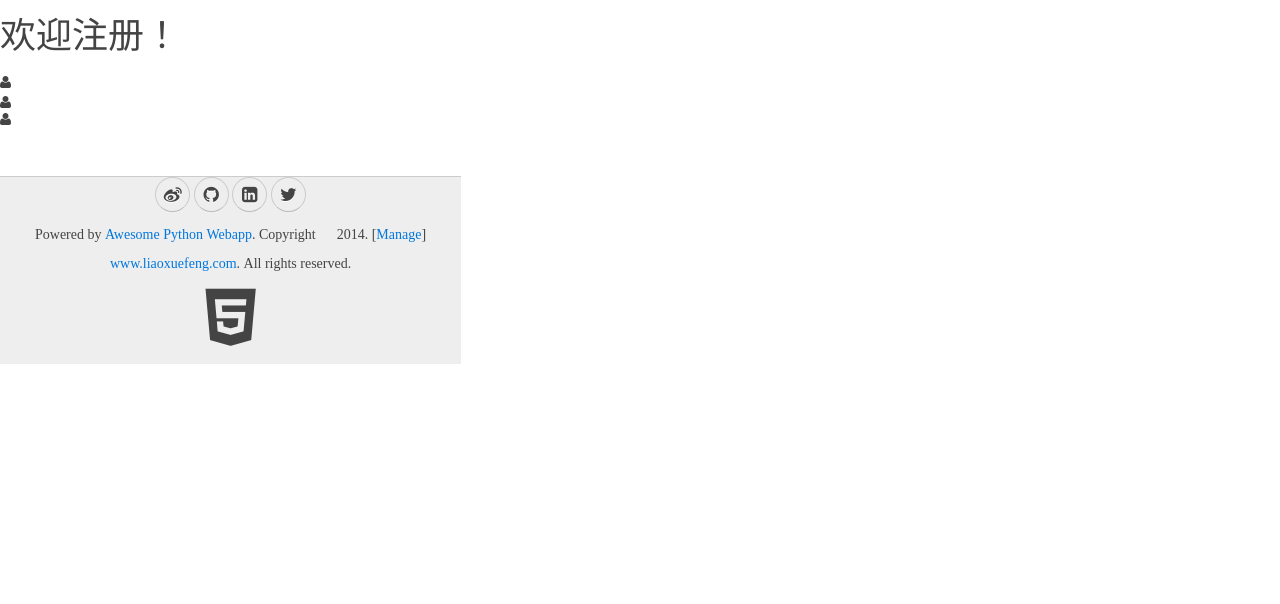
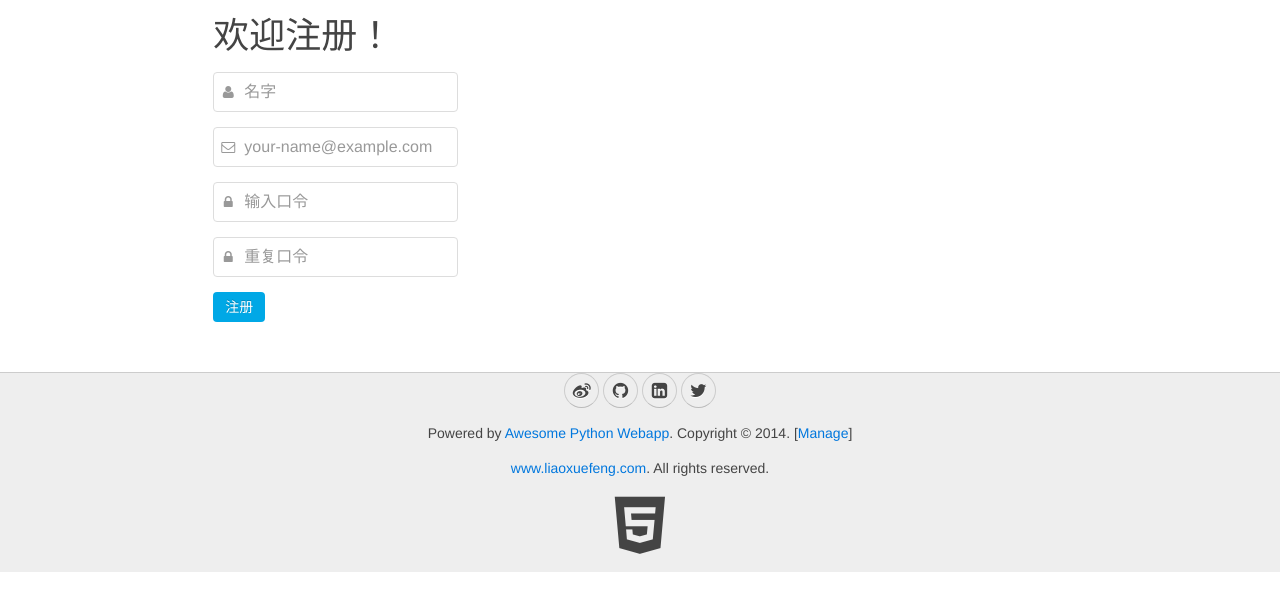
Before and after one commit to chen866/pyhton_web, a Python web app: template www/templates/register.html in a window 1280 px wide. Shown: the part 41-645 px from the top of the page. Run offline with Jinja, Linux system fonts and the light colour scheme; the template is opened without the code that fills it, so the values that code supplies are empty.

Commit message:
前台调试完成，后台仍有bug

```diff
--- a/www/models.py
+++ b/www/models.py
@@ -11,7 +11,7 @@
 
     id = StringField(primary_key=True, default=next_id)
     email = StringField(ddl='varchar(50)')
-    passwd = StringField(ddl='varchar(50)')
+    password = StringField(ddl='varchar(50)')
     admin = BooleanField()
     name = StringField(ddl='varchar(50)')
     image = StringField(ddl='varchar(500)')
--- a/www/static/css/awesome.css
+++ b/www/static/css/awesome.css
@@ -6,7 +6,7 @@
 }
 
 #vm {
-    display: none;
+/*    display: none;*/
 }
 #loading {
     margin-bottom: 15px;
--- a/www/static/js/awesome.js
+++ b/www/static/js/awesome.js
@@ -218,7 +218,6 @@
 // extends jQuery.form:
 
 $(function () {
-    console.log('Extends $form...');
     $.fn.extend({
         showFormError: function (err) {
             return this.each(function () {
--- a/www/templates/__base__.html
+++ b/www/templates/__base__.html
@@ -7,8 +7,8 @@
     <link rel="stylesheet" href="../static/css/awesome.css">
     <link rel="stylesheet" href="../static/css/uikit.gradient.min.css">
     <link rel="stylesheet" href="../static/css/uikit.min.css">
+    <script src="../static/js/jquery.min.js"></script>
     <script src="../static/js/awesome.js"></script>
-    <script src="../static/js/jquery.min.js"></script>
     <script src="../static/js/sha1.min.js"></script>
     <script src="../static/js/sticky.min.js"></script>
     <script src="../static/js/uikit.min.js"></script>
--- a/www/templates/register.html
+++ b/www/templates/register.html
@@ -5,43 +5,43 @@
 {% block beforehead %}
 
 <script>
-    function validateEmail(email){
-        var re = /^[a-z0-9\.\-\_]+\@[a-z0-9\-\_]+(\.[a-z0-9\-\_]+){1,4}$;
+    function validateEmail(email) {
+        var re = /^[a-z0-9\.\-\_]+\@[a-z0-9\-\_]+(\.[a-z0-9\-\_]+){1,4}$/;
         return re.test(email.toLowerCase());
     }
 
-    $(funtion(){
+    $(function () {
         var vm = new Vue({
             el: '#vm',
-        data:{
+            data: {
                 name: '',
                 email: '',
                 password1: '',
                 password2: ''
             },
-        method: {
-            submit: function(event){
+            methods: {
+                submit: function (event) {
                     event.preventDefault();
                     var $form = $('#vm');
-                if(!this.name.trim()){
+                    if (!this.name.trim()) {
                         return $form.showFormError('请输入名字');
                     }
-                if(!validateEmail(this.email.trim().toLowerCase())){
+                    if (!validateEmail(this.email.trim().toLowerCase())) {
                         return $form.showFormError('请输入正确的Email地址');
                     }
-                if(this.password1.length < 6){
+                    if (this.password1.length < 6) {
                         return $form.showFormError('口令长度至少为6个字符');
                     }
-                if(this.password1 !== this.password2){
+                    if (this.password1 !== this.password2) {
                         return $form.showFormError('两次口令输入不一致');
                     }
                     var email = this.email.trim().toLowerCase();
-                $form.postJSON('/api/users',{
+                    $form.postJSON('/api/users', {
                         name: this.name.trim(),
                         email: email,
-                    password: cryptoJS.SHA1(email + ';' +this.password1).toString()
-                }, function(err, r){
-                    if(err){
+                        password: CryptoJS.SHA1(email + ';' + this.password1).toString()
+                    }, function (err, r) {
+                        if (err) {
                             return $form.showFormError(err);
                         }
                         return location.assign('/');
@@ -57,36 +57,31 @@
 
 {% block content %}
 
-<div class="uk-width-2-3">
+<div class="uk-width-2-3 uk-align-center">
     <h1>欢迎注册！</h1>
     <form id="vm" v-on="submit: submit" class="uk-form uk-form-stacked">
-        <div class="uk-alert uk-alert-danger uk-hidden"></div>
-        <div class="uk-form-row">
-            <lable class="uk-form-lable">名字：</lable>
-            <div class="uk-form-controls">
-                <input v-model="name" type="text" maxlength="50" placeholder="名字" class="uk-width-1-1"/>
+        <div class="uk-alert uk-alert-danger uk-hidden uk-form-width-1-1"></div>
+        <div class="uk-form-row uk-form-icon uk-width-1-1">
+            <i class="uk-icon-user"></i>
+            <input v-model="name" type="text" maxlength="50" placeholder="名字" class="uk-form-width-1-1 uk-form-large"/>
         </div>
+        <div class="uk-form-row uk-form-icon uk-width-1-1">
+            <i class="uk-icon-envelope-o"></i>
+            <input v-model="email" type="text" maxlength="50" placeholder="your-name@example.com"
+                   class="uk-form-width-1-1 uk-form-large"/>
+        </div>
+        <div class="uk-form-row uk-form-icon uk-width-1-1">
+            <i class="uk-icon-lock"></i>
+            <input v-model="password1" type="password" maxlength="50" placeholder="输入口令"
+                   class="uk-form-width-1-1 uk-form-large"/>
+        </div>
+        <div class="uk-form-row uk-form-icon uk-width-1-1">
+            <i class="uk-icon-lock"></i>
+            <input v-model="password2" type="password" maxlength="50" placeholder="重复口令"
+                   class="uk-form-width-1-1 uk-form-large"/>
         </div>
         <div class="uk-form-row">
-            <label class="uk-form-label">电子邮件：</label>
-            <div class="uk-form-controls">
-                <input v-model="email" type="text" maxlength="50" placeholder="your-name@example.com" class="uk-form-width-1-1"/>
-            </div>
-        </div>>
-        <div class="uk-form-row">
-            <label class="uk-form-label">输入口令：</label>
-            <div class="uk-form-controls">
-                <input v-model="password1" type="pasword" maxlength="50" placeholder="输入口令" class="uk-form-width-1-1"/>
-            </div>
-        </div>>
-        <div class="uk-form-row">
-            <label class="uk-form-label">重复口令：</label>
-            <div class="uk-form-controls">
-                <input v-model="password2" type="password" maxlength="50" placeholder="重复口令" class="uk-form-width-1-1"/>
-            </div>
-        </div>
-        <div class="uk-form-row">
-            <button type="submit" class="uk-button uk-button-primary"><i class="uk-icon-user"/>注册</button>
+            <button type="submit" class="uk-button uk-button-primary">注册</button>
         </div>
     </form>
 </div>
```
Also changed, not shown: www/coreweb.py (+5 -4 lines), www/handlers.py (+54 -53 lines), www/templates/signin.html (+26 -37 lines). Lines whose indentation alone changed are shown as unchanged.
